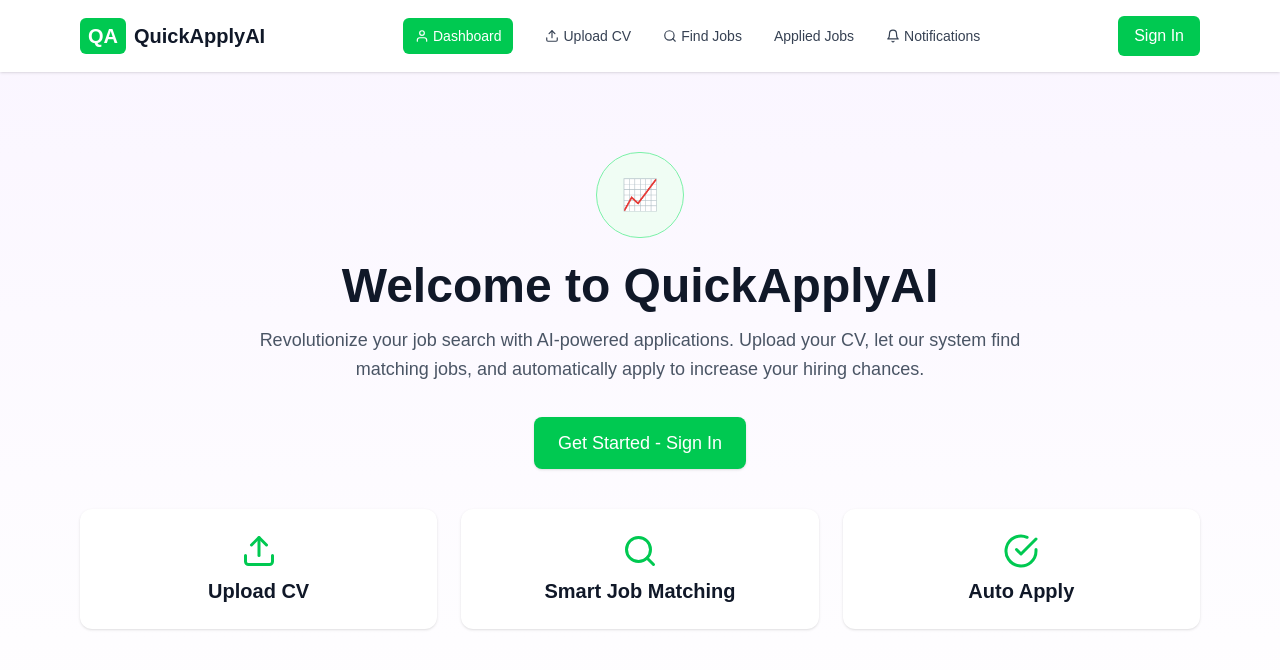
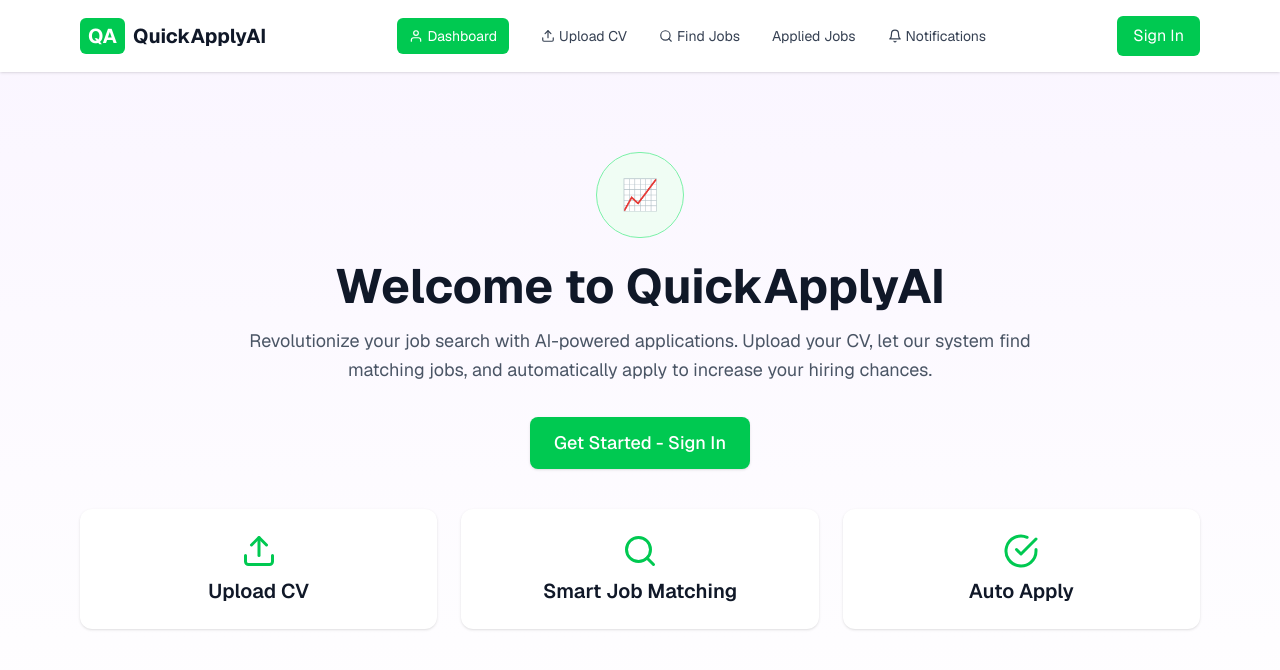
Before and after one commit to HudsonWayne/SignLanguageConvetor, a Next.js app in the folder Desktop/FastApplyAi/fastapplyai/: page / in a window 1280 px wide. Shown: the top 670 px of the page. Built offline with nearby package versions, Linux system fonts and the light colour scheme.

Commit message:
initial commit

```diff
--- a/Desktop/FastApplyAi/fastapplyai/src/app/page.tsx
+++ b/Desktop/FastApplyAi/fastapplyai/src/app/page.tsx
@@ -4,7 +4,7 @@ import { FiUpload, FiSearch, FiCheckCircle, FiBell, FiUser } from "react-icons/f
 
 export default function HomePage() {
   return (
-    <div className="min-h-screen bg-gradient-to-b from-purple-50 to-white text-gray-900">
+    <div className="min-h-screen bg-gradient-to-b from-purple-50 to-white text-gray-900 font-sans">
       {/* NAVBAR */}
       <nav className="flex items-center justify-between px-6 md:px-20 py-4 shadow-sm bg-white sticky top-0 z-50">
         <div className="flex items-center gap-2 text-xl font-bold">
```
